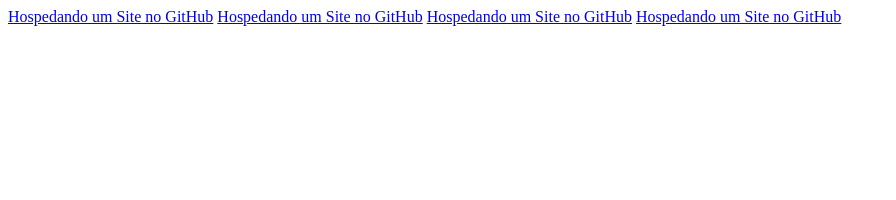
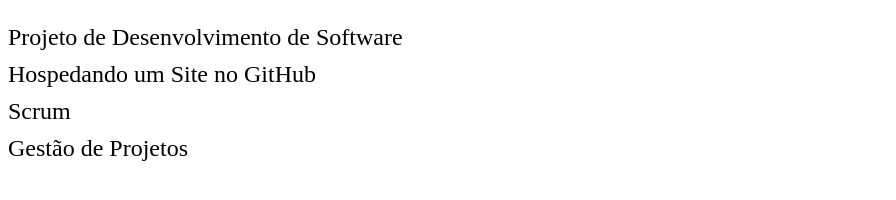
Before and after one commit to marcelovictorio/MarkMap, a plain HTML site: page index.html in a window 1280 px wide. Shown: the whole page, without its empty margins (0-896 px from the left). Drawn offline with Linux system fonts and the light colour scheme.

Commit message:
Update index.html

```diff
--- a/index.html
+++ b/index.html
@@ -2,12 +2,29 @@
 <html>
 <head>
   <title>Mapa mental</title>
+  <style>
+    body {
+      font-size: 24px; /* Tamanho da fonte maior */
+    }
+    ul {
+      list-style-type: none; /* Remove os marcadores padrão da lista */
+      padding: 0;
+    }
+    li {
+      margin: 10px 0; /* Espaçamento entre os itens da lista */
+    }
+    a {
+      text-decoration: none; /* Remove o sublinhado dos links */
+      color: #000; /* Cor do texto dos links */
+    }
+  </style>
 </head>
 <body>
-   <a href="Projeto de Desenvolvimento de Software.html">Hospedando um Site no GitHub</a>
-   <a href="Hospedando um Site no GitHub.html">Hospedando um Site no GitHub</a>
-   <a href="Scrum.html">Hospedando um Site no GitHub</a>
-   <a href="Gestão de Projetos.html">Hospedando um Site no GitHub</a>
-
+  <ul>
+    <li><a href="Projeto de Desenvolvimento de Software.html">Projeto de Desenvolvimento de Software</a></li>
+    <li><a href="Hospedando um Site no GitHub.html">Hospedando um Site no GitHub</a></li>
+    <li><a href="Scrum.html">Scrum</a></li>
+    <li><a href="Gestão de Projetos.html">Gestão de Projetos</a></li>
+  </ul>
 </body>
 </html>
```
